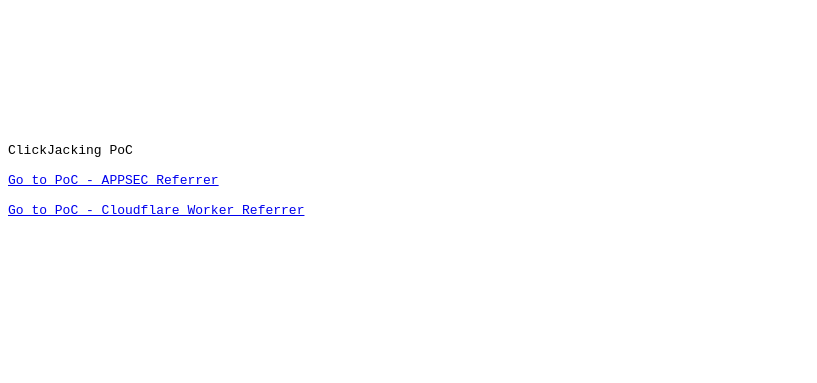
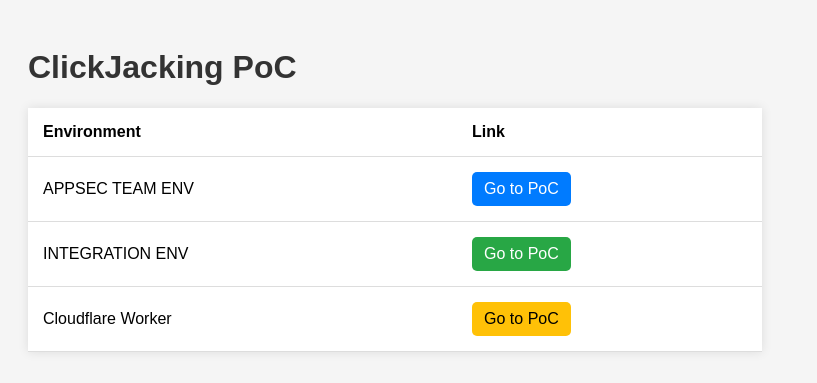
Before and after one commit to paguerre3/aca-vuln, a plain HTML site: page index.html in a window 1280 px wide. Shown: the whole page, without its empty margins (0-817 px from the left). Drawn offline with Linux system fonts and the light colour scheme.

Commit message:
INT 02 support

```diff
--- a/index.html
+++ b/index.html
@@ -1,19 +1,63 @@
-<pre lang="JavaScript" line="1">
+<!DOCTYPE html>
+<html lang="en">
+<head>
+    <meta charset="UTF-8">
+    <title>ClickJacking PoC</title>
+    <style>
+        body {
+            font-family: Arial, sans-serif;
+            padding: 20px;
+            background-color: #f5f5f5;
+        }
+        h1 {
+            color: #333;
+        }
+        table {
+            width: 60%;
+            border-collapse: collapse;
+            margin-top: 20px;
+            background-color: #fff;
+            box-shadow: 0 0 10px rgba(0,0,0,0.1);
+        }
+        th, td {
+            padding: 15px;
+            text-align: left;
+            border-bottom: 1px solid #ddd;
+        }
+        a {
+            display: inline-block;
+            padding: 8px 12px;
+            text-decoration: none;
+            border-radius: 5px;
+            color: #fff;
+        }
+        .appsec { background-color: #007bff; }
+        .integration { background-color: #28a745; }
+        .cloudflare { background-color: #ffc107; color: #000; }
+    </style>
+</head>
+<body>
 
-<html>
+<h1>ClickJacking PoC</h1>
 
-<head>
-
-<title>ClickJacking PoC</title>
-
-</head>
-
-ClickJacking PoC
-
-<a href="poc.html">Go to PoC - APPSEC Referrer</a>
-
-<a href="poc_cloudfare_worker.html">Go to PoC - Cloudflare Worker Referrer</a>
+<table>
+    <tr>
+        <th>Environment</th>
+        <th>Link</th>
+    </tr>
+    <tr>
+        <td>APPSEC TEAM ENV</td>
+        <td><a href="poc.html" class="appsec">Go to PoC</a></td>
+    </tr>
+    <tr>
+        <td>INTEGRATION ENV</td>
+        <td><a href="poc_int.html" class="integration">Go to PoC</a></td>
+    </tr>
+    <tr>
+        <td>Cloudflare Worker</td>
+        <td><a href="poc_cloudfare_worker.html" class="cloudflare">Go to PoC</a></td>
+    </tr>
+</table>
 
 </body>
-
 </html>
```
Also changed, not shown: poc.html (+1 -3 lines), poc_int.html (added, +21 -0 lines).
